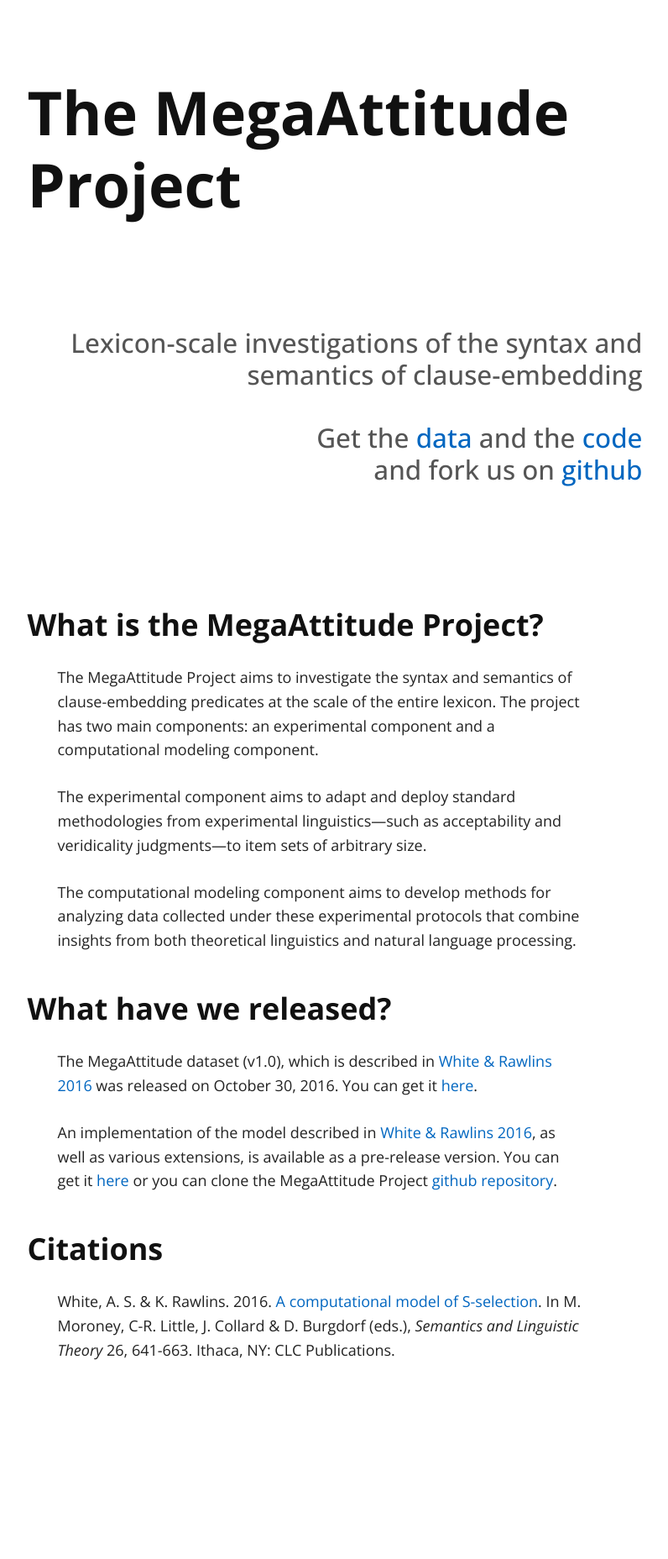
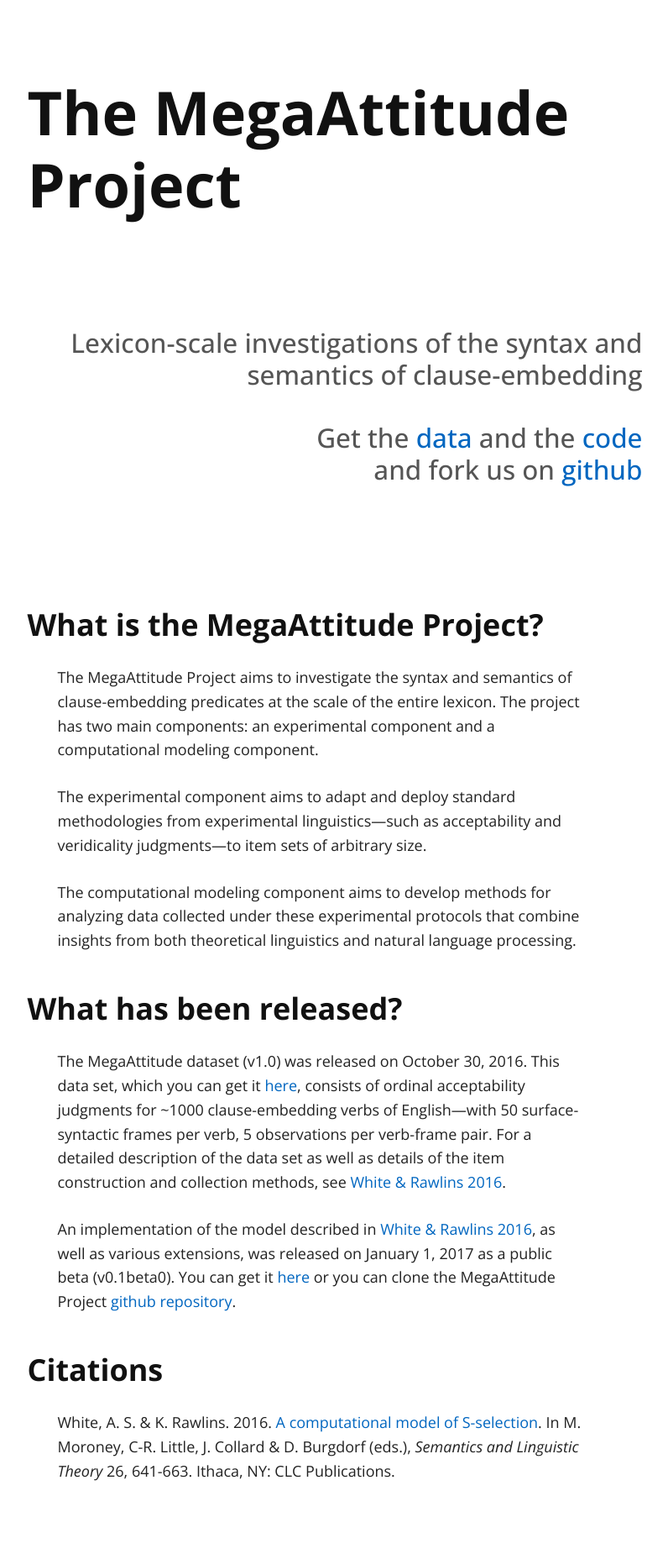
Before and after one commit to mdheller/MegaAttitudeProject, a Jekyll site: the page built from docs/index.md, in a window 1280 px wide. Shown: the whole page at 84% size, without its empty margins (259-1055 px from the left). Built offline with Jekyll 4.4.1, drawn with Linux system fonts in a browser that asks for light colours; nearby versions of some CDN libraries; our own code applies the rules of GitHub Pages for plain Markdown files; before the commit the page ends 1712 px from its top, so only the background shows below that.

Commit message:
factored paper link into page attribute of index.md; added description of data and tentative code release date

```diff
--- a/docs/index.md
+++ b/docs/index.md
@@ -1,5 +1,6 @@
 ---
 layout: default
+saltpaperurl: http://aswhite.net/media/papers/white_computational_2016_salt.pdf
 ---
 
 ### What is the MegaAttitude Project?
@@ -10,12 +11,12 @@
 
 The computational modeling component aims to develop methods for analyzing data collected under these experimental protocols that combine insights from both theoretical linguistics and natural language processing.
 
-### What have we released?
+### What has been released?
 
-The MegaAttitude dataset (v1.0), which is described in [White & Rawlins 2016](http://aswhite.net/media/papers/white_computational_2016_salt.pdf) was released on October 30, 2016. You can get it [here]({{ site.dataurl }}).
+The MegaAttitude dataset (v1.0) was released on October 30, 2016. This data set, which you can get it [here]({{ site.dataurl }}), consists of ordinal acceptability judgments for ~1000 clause-embedding verbs of English—with 50 surface-syntactic frames per verb, 5 observations per verb-frame pair.  For a detailed description of the data set as well as details of the item construction and collection methods, see [White & Rawlins 2016]({{ page.saltpaperurl }}).
 
-An implementation of the model described in [White & Rawlins 2016](http://aswhite.net/media/papers/white_computational_2016_salt.pdf), as well as various extensions, is available as a pre-release version. You can get it [here]({{ site.codeurl }}) or you can clone the MegaAttitude Project [github repository]({{ site.githuburl }}).
+An implementation of the model described in [White & Rawlins 2016]({{ page.saltpaperurl }}), as well as various extensions, was released on January 1, 2017 as a public beta (v0.1beta0). You can get it [here]({{ site.codeurl }}) or you can clone the MegaAttitude Project [github repository]({{ site.githuburl }}).
 
 ### Citations
 
-White, A. S. & K. Rawlins. 2016. [A computational model of S-selection](http://aswhite.net/media/papers/white_computational_2016_salt.pdf). In M. Moroney, C-R. Little, J. Collard & D. Burgdorf (eds.), *Semantics and Linguistic Theory* 26, 641-663. Ithaca, NY: CLC Publications.
+White, A. S. & K. Rawlins. 2016. [A computational model of S-selection]({{ page.saltpaperurl }}). In M. Moroney, C-R. Little, J. Collard & D. Burgdorf (eds.), *Semantics and Linguistic Theory* 26, 641-663. Ithaca, NY: CLC Publications.
```
